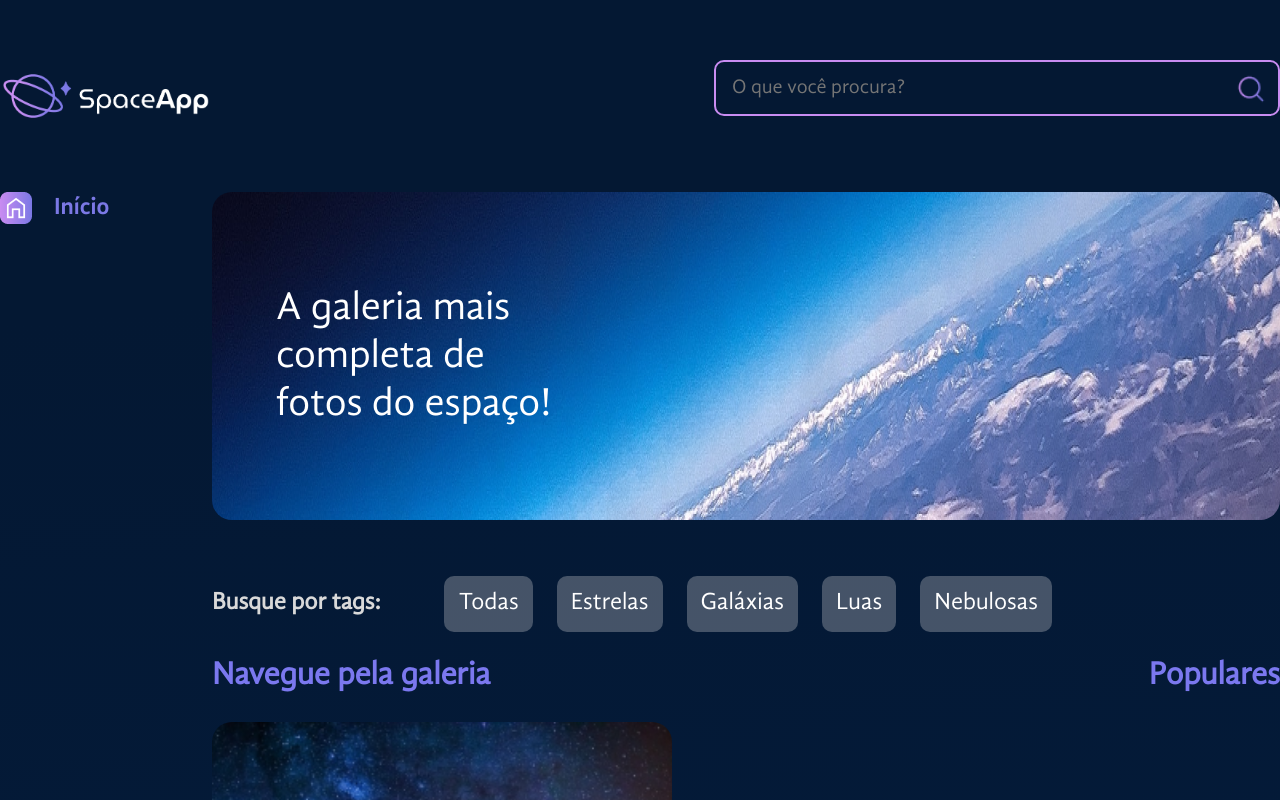
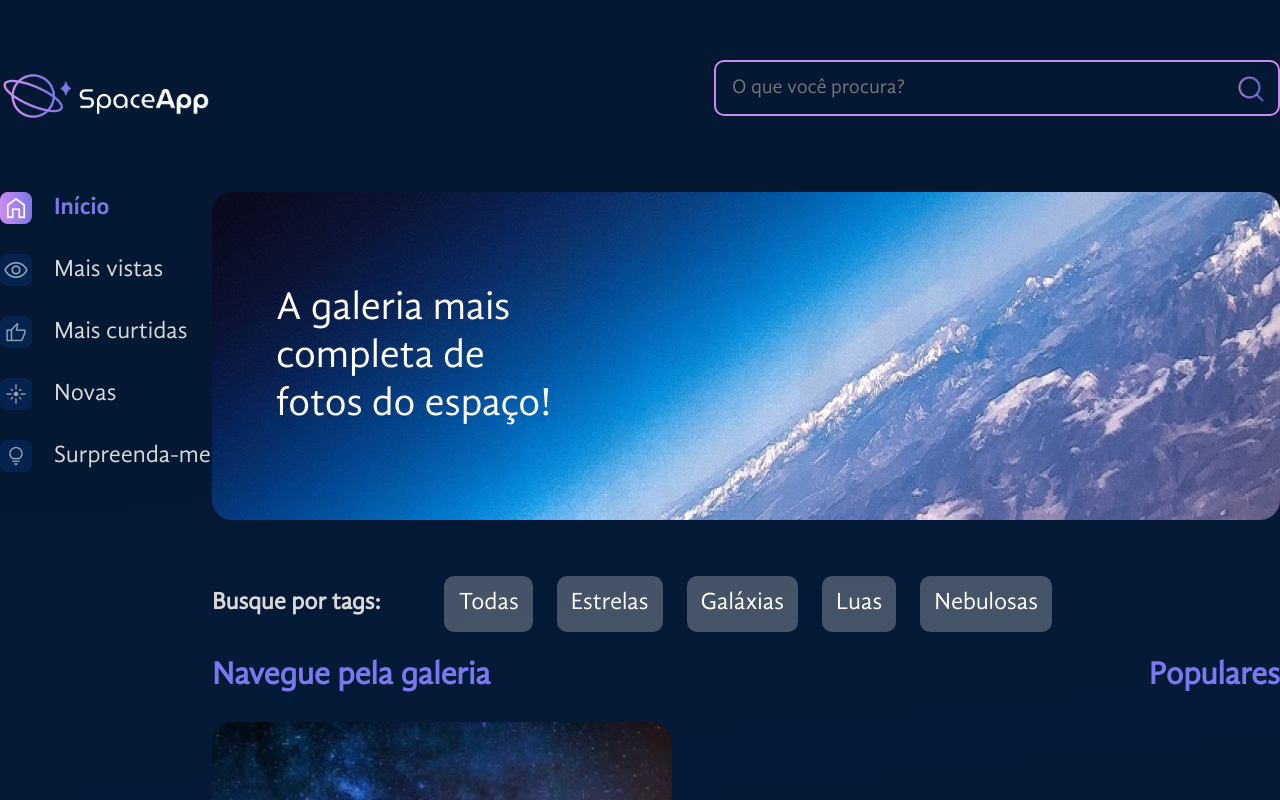
Before and after one commit to gfbatista/space-app, a React (Vite) app: page / in a window 1280 px wide. Shown: the top 800 px of the page. Built offline with nearby package versions, Linux system fonts and the light colour scheme.

Commit message:
feat: add sidebar itens

```diff
--- a/src/components/Sidebar/index.jsx
+++ b/src/components/Sidebar/index.jsx
@@ -20,6 +20,30 @@ const Sidebar = () => {
           >
             Início
           </ItemNav>
+          <ItemNav
+            activeIcon="/icons/mais-vistas-ativo.png"
+            inactiveIcon="/icons/mais-vistas-inativo.png"
+          >
+            Mais vistas
+          </ItemNav>
+          <ItemNav
+            activeIcon="/icons/mais-curtidas-ativo.png"
+            inactiveIcon="/icons/mais-curtidas-inativo.png"
+          >
+            Mais curtidas
+          </ItemNav>
+          <ItemNav
+            activeIcon="/icons/novas-ativo.png"
+            inactiveIcon="/icons/novas-inativo.png"
+          >
+            Novas
+          </ItemNav>
+          <ItemNav
+            activeIcon="/icons/surpreenda-me-ativo.png"
+            inactiveIcon="/icons/surpreenda-me-inativo.png"
+          >
+            Surpreenda-me
+          </ItemNav>
         </StyledList>
       </nav>
     </aside>
```
